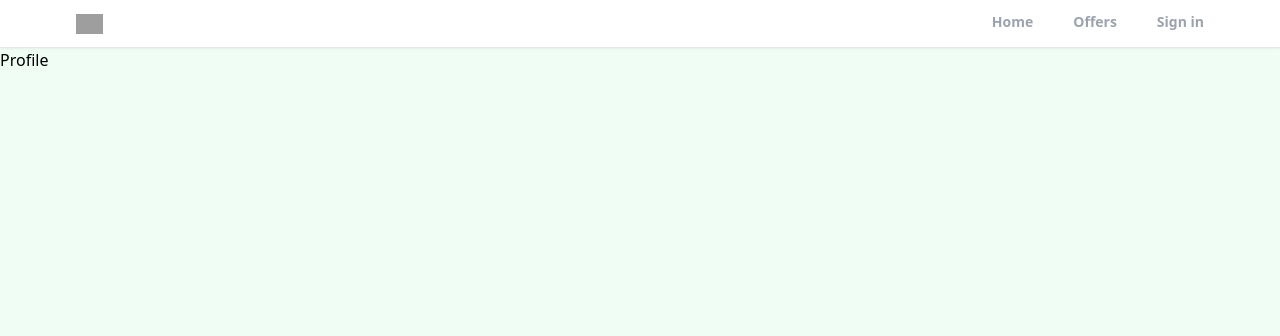
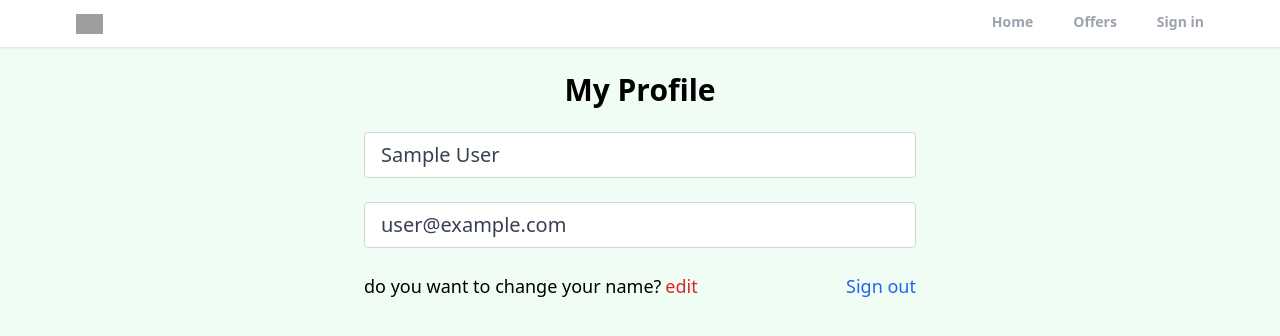
Before and after one commit to EkiNurhasim/realtor-clone-react, a React (Vite) app: page /profile in a window 1280 px wide. Shown: the top 336 px of the page. Built offline with nearby package versions, Linux system fonts and the light colour scheme; no server answers; sample sign-in values are in the browser's storage; grey boxes are pictures that could not be loaded.

Commit message:
create private route, custom hook and add the logout functionality

```diff
--- a/src/App.jsx
+++ b/src/App.jsx
@@ -8,6 +8,7 @@ import { Offers } from "./pages/Offers";
 import Header from "./components/Header";
 import { ToastContainer } from "react-toastify";
 import "react-toastify/dist/ReactToastify.css";
+import { PrivateRoute } from "./components/PrivateRoute";
 function App() {
   return (
     <>
@@ -15,7 +16,9 @@ function App() {
         <Header />
         <Routes>
           <Route path="/" element={<Home />} />
-          <Route path="/profile" element={<Profile />} />
+          <Route path="/profile" element={<PrivateRoute />}>
+            <Route path="/profile" element={<Profile />} />
+          </Route>
           <Route path="/sign-in" element={<SignIn />} />
           <Route path="/sign-up" element={<SignUp />} />
           <Route path="/forgot-password" element={<ForgotPassword />} />
--- /dev/null
+++ b/src/components/PrivateRoute.jsx
@@ -0,0 +1,9 @@
+import React from "react";
+import { Navigate, Outlet } from "react-router-dom";
+import { UseAuthStatus } from "../hooks/UseAuthStatus";
+
+export const PrivateRoute = () => {
+  const { loggedIn, checkingStatus } = UseAuthStatus();
+  if (checkingStatus) return <h2>Loading....</h2>;
+  return loggedIn ? <Outlet /> : <Navigate to={"/sign-in"} />;
+};
--- /dev/null
+++ b/src/hooks/useAuthStatus.jsx
@@ -0,0 +1,19 @@
+import { getAuth, onAuthStateChanged } from "firebase/auth";
+import React, { useEffect, useState } from "react";
+
+export const UseAuthStatus = () => {
+  const [loggedIn, setLoggedIn] = useState(false);
+  const [checkingStatus, setCheckingStatus] = useState(true);
+
+  useEffect(() => {
+    const auth = getAuth();
+    onAuthStateChanged(auth, (user) => {
+      if (user) {
+        setLoggedIn(true);
+      }
+      setCheckingStatus(false);
+    });
+  }, []);
+
+  return { loggedIn, checkingStatus };
+};
--- a/src/pages/Profile.jsx
+++ b/src/pages/Profile.jsx
@@ -1,5 +1,61 @@
-import React from "react";
+import { getAuth } from "firebase/auth";
+import React, { useState } from "react";
+import { useNavigate } from "react-router";
 
 export const Profile = () => {
-  return <div>Profile</div>;
+  const auth = getAuth();
+  const navigate = useNavigate();
+  const [formData, setFormData] = useState({
+    name: auth.currentUser.displayName,
+    email: auth.currentUser.email,
+  });
+  const { name, email } = formData;
+
+  const onLogout = () => {
+    auth.signOut();
+    navigate("/");
+  };
+
+  return (
+    <>
+      <section className="max-w-6xl mx-auto flex justify-center items-center flex-col">
+        <h1 className="text-3xl text-center mt-6 font-bold">My Profile</h1>
+        <div className="w-full md:w-[50%] mt-6 px-3">
+          <form>
+            {/* Name Input */}
+            <input
+              type="text"
+              id="name"
+              value={name}
+              disabled
+              className="mb-6 w-full px-4 py-2 text-xl text-gray-700 bg-white border border-gray-300 rounded transition ease-in-out"
+            />
+
+            {/* Email Input */}
+            <input
+              type="email"
+              id="email"
+              value={email}
+              disabled
+              className="mb-6 w-full px-4 py-2 text-xl text-gray-700 bg-white border border-gray-300 rounded transition ease-in-out"
+            />
+            <div className="flex justify-between whitespace-nowrap text-sm sm:text-lg mb-6">
+              <p className="flex items-center">
+                do you want to change your name?{" "}
+                <span className="text-red-600 hover:text-red-700 transition ease-in-out duration-200 ml-1 cursor-pointer">
+                  edit
+                </span>
+              </p>
+              <p
+                onClick={onLogout}
+                className="text-blue-600 hover:text-blue-800 transition duration-200 ease-in-out cursor-pointer"
+              >
+                Sign out
+              </p>
+            </div>
+          </form>
+        </div>
+      </section>
+    </>
+  );
 };
```
